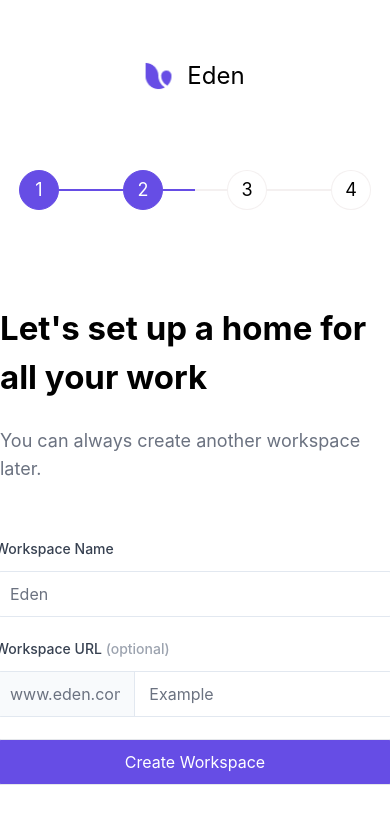
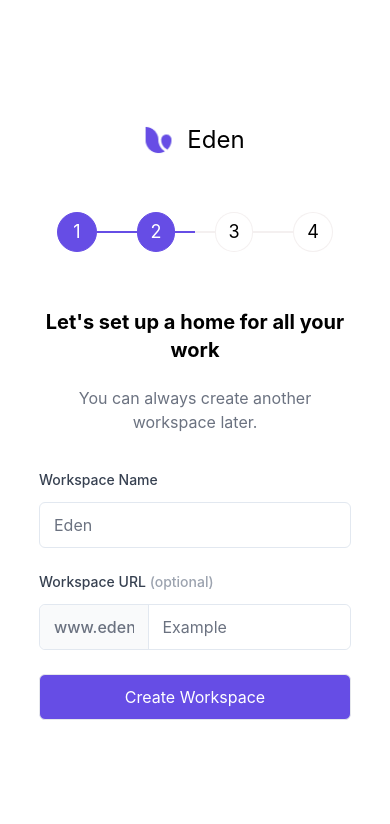
Before and after one commit to CDiala/user-onboarding-flow, a React (Create React App) app: page / in a window 390 px wide. Both pictures are taken after typing "Sample", "Sample" into the empty fields and a click on the button "Create Workspace". Shown: the top 824 px of the page. Built offline with nearby package versions, Linux system fonts and the light colour scheme.

Commit message:
Implemented responsiveness on the form

```diff
--- a/src/App.js
+++ b/src/App.js
@@ -3,7 +3,7 @@ import EnrolmentForm from "./components/widget/EnrolmentForm";
 
 function App() {
   return (
-    <div className="App h-screen">
+    <div className="h-screen">
       <EnrolmentForm />
     </div>
   );
--- a/src/components/shared/Button.js
+++ b/src/components/shared/Button.js
@@ -2,7 +2,7 @@ const Button = ({ text, onClick }) => {
   return (
     <button
       onClick={onClick}
-      className="py-2.5 w-100 border rounded-md bg-active text-white xs:text-xs md:text-base text-base"
+      className="py-2.5 w-4/5 md:w-100 border rounded-md bg-active text-white md:text-lg"
     >
       {text}
     </button>
--- a/src/components/shared/Card.js
+++ b/src/components/shared/Card.js
@@ -1,9 +1,25 @@
-const Card = ({ img, text }) => {
+const Card = ({ img, text, id }) => {
+  const clearClass = (parentId, childId) => {
+    let childList = document.getElementById(parentId).children;
+    for (let child of childList) {
+      child.classList.remove("border-active");
+    }
+    document.getElementById(childId).classList.add("border-active");
+  };
+
   return (
-    <div className="flex flex-col w-46 h-46 p-6 rounded ">
+    <div
+      id={id}
+      onClick={(e) => {
+        clearClass("inputContainer", e.target.id || e.target.parentElement.id);
+      }}
+      className="flex flex-col w-46 h-46 p-6 border-2 cursor-pointer rounded-md"
+    >
       <img className="w-5 max-w-max mb-7 ml-1" src={img} alt="card icon" />
-      <h3 className="mb-4">{text[0]}</h3>
-      <p className="text-gray-500 xs:text-xs md:text-sm text-base">{text[1]}</p>
+      <div className="text-xsm">
+        <h3 className="mb-4 md:text-base">{text[0]}</h3>
+        <p className="text-gray-500">{text[1]}</p>
+      </div>
     </div>
   );
 };
--- a/src/components/shared/Input.js
+++ b/src/components/shared/Input.js
@@ -6,9 +6,10 @@ const Input = ({
   isOptional,
   onChange,
   value,
+  type,
 }) => {
   return (
-    <div className="w-100 col-span-3 sm:col-span-2 text-sm md:text-base text-lg mb-[22px]">
+    <div className="w-full text-sm text-base md:text-lg">
       <label htmlFor={title} className="block font-medium text-gray-700 mb-3">
         {title}{" "}
         {isOptional && <span className="text-gray-400">{"(optional)"}</span>}
@@ -16,27 +17,26 @@ const Input = ({
       <div
         className={`${
           readOnly ? "border" : "border-0"
-        }  m-auto flex rounded-md border-slate-200 focus:ring-indigo-500 focus:border-indigo-500`}
+        } flex rounded-md border-slate-200`}
       >
         {readOnly && (
           <input
-            type="text"
+            type={type}
             disabled={readOnly}
-            className="inline-flex items-center rounded-l-md border-0 border-r border-slate-200 bg-gray-50 text-gray-500 py-2.5 px-3.5 w-7/20 focus:outline-none focus:outline-none focus:border-sky-500 focus:ring-1 focus:ring-sky-500
-      disabled:bg-slate-50 disabled:text-slate-500 disabled:border-slate-200 disabled:shadow-none
-      invalid:border-pink-500 invalid:text-pink-600"
+            className="inline-flex items-center rounded-l-md border-0 border-r border-slate-200 bg-gray-50 font-medium py-2.5 px-3.5 w-7/20"
             placeholder={optionalPlaceholder}
           />
         )}
         <input
           required
-          type="text"
+          type={type}
           name={title}
           id={title}
           className={`${
-            readOnly ? "w-13/20 border-0" : "w-full border"
-          } py-2.5 px-3.5
-          rounded-md border-slate-200 focus:ring-indigo-500 focus:border-indigo-500`}
+            readOnly
+              ? "w-13/20 rounded-l-none border-0 focus:leading-5.5"
+              : "w-full border"
+          } py-2.5 px-3.5 rounded-md border-slate-200 focus:ring-active focus:border focus:border-active`}
           placeholder={placeholder}
           onChange={onChange}
           value={value}
--- a/src/components/shared/Logo.js
+++ b/src/components/shared/Logo.js
@@ -2,7 +2,7 @@ import eden from "../../assets/eden.png";
 
 const AppLogo = () => {
   return (
-    <header className="flex items-center justify-center gap-x-3.5 w-full mb-19.5">
+    <header className="flex items-center justify-center gap-x-3.5 w-full mb-14 md:mb-19.5">
       <img src={eden} alt="company logo" />
       <h1 className="text-2xl ">Eden</h1>
     </header>
--- a/src/components/shared/Stepper.js
+++ b/src/components/shared/Stepper.js
@@ -2,7 +2,9 @@
 const Line = ({ isActive }) => {
   return (
     <div
-      className={`border ${isActive ? "border-active" : "border-inactive"} w-8`}
+      className={`border ${
+        isActive ? "border-active" : "border-inactive"
+      } w-5 md:w-8`}
     ></div>
   );
 };
@@ -15,7 +17,7 @@ const Circle = ({ isActive, step }) => {
         isActive ? "text-white" : "text-black"
       } rounded-full border ${isActive ? "border-active" : "border-inactive"} ${
         isActive ? "bg-active" : "bg-white"
-      } flex items-center justify-center cursor-pointer xs:text-xs md:text-base text-lg h-full w-10 transition-all `}
+      } flex items-center justify-center cursor-pointer text-lg h-full w-10 transition-all `}
     >
       {step}
     </div>
@@ -23,12 +25,12 @@ const Circle = ({ isActive, step }) => {
 };
 
 // stepper unit
-export const Stepper = ({ isActive, step, length }) => {
+export const Stepper = ({ isActive, step, length, onClick }) => {
   return (
     <div
       className={`flex ${
         length === step ? "justify-start" : "justify-end"
-      } items-center h-10 w-26`}
+      } items-center h-10 w-19.5 md:w-26`}
     >
       {step > 1 && <Line isActive={isActive} />}
       <Circle isActive={isActive} step={step} />
--- a/src/components/widget/EnrolmentForm.js
+++ b/src/components/widget/EnrolmentForm.js
@@ -1,4 +1,4 @@
-import { useEffect, useState } from "react";
+import { useState } from "react";
 import Button from "../shared/Button";
 import Card from "../shared/Card";
 import Input from "../shared/Input";
@@ -23,29 +23,30 @@ const EnrolmentForm = () => {
     setObjEnrolment({ ...objEnrolment, [property]: value });
   };
 
-  useEffect(() => {
-    console.log(objEnrolment);
-  }, [objEnrolment]);
-
   return (
     <div className="max-w-131 flex flex-col justify-center items-center m-auto h-full">
       <Logo />
 
       <StepperControl count={count} />
+
       {count === enrolmentInfoArray.length - 1 && (
-        <img src={success} alt="success logo" />
+        <img className="mb-12" src={success} alt="success icon" />
       )}
 
-      <h2 className="mb-6 text-3xl font-bold">
-        {count === enrolmentInfoArray.length - 1
-          ? dataOne.title.replace("name", objEnrolment["Display Name"])
-          : dataOne.title}
-      </h2>
-
-      <p className="mb-14 text-gray-500 text-lg">{dataOne.note}</p>
+      <div className="w-4/5 md:w-full mb-9 md:mb-14 text-center">
+        <h2 className="mb-[22px] text-xl md:text-3xl font-bold ">
+          {count === enrolmentInfoArray.length - 1
+            ? dataOne.title.replace("name", objEnrolment["Display Name"])
+            : dataOne.title}
+        </h2>
+        <p className="text-gray-500 text-small md:text-lg">{dataOne.note}</p>
+      </div>
 
       <div
-        className={`flex ${count !== 2 ? "flex-col" : "flex-row"} items-center`}
+        id="inputContainer"
+        className={`w-4/5 md:w-100 flex flex-col ${
+          count !== 2 ? "gap-y-6" : "md:flex-row gap-y-6 md:gap-x-8"
+        } items-center mb-6`}
       >
         {dataOne.control === "card" &&
           dataOne.info.map((info, index) => {
@@ -53,6 +54,7 @@ const EnrolmentForm = () => {
               <Card
                 key={index}
                 img={eden}
+                id={index}
                 text={[info.label, info.placeholder]}
               />
             );
@@ -71,6 +73,7 @@ const EnrolmentForm = () => {
                   isOptional={info.isOptional}
                   onChange={(e) => textChanged(e)}
                   value={objEnrolment[info.label]}
+                  type={info.type}
                 />
               )
             );
--- a/src/components/widget/StepperControl.js
+++ b/src/components/widget/StepperControl.js
@@ -3,7 +3,7 @@ import { stepCount } from "../../data/stepperCount";
 
 const StepperControl = ({ count }) => {
   return (
-    <div className="flex justify-center max-w-88.5 mb-23.5">
+    <div className="flex justify-center max-w-88 mb-14 md:mb-23.5">
       {stepCount.map((step) => {
         return (
           <Stepper
@@ -11,6 +11,7 @@ const StepperControl = ({ count }) => {
             isActive={step <= count + 1}
             step={step}
             length={stepCount.length}
+            // onClick
           />
         );
       })}
--- a/src/data/enrolmentFormData.js
+++ b/src/data/enrolmentFormData.js
@@ -9,11 +9,13 @@ export const enrolmentInfoArray = [
         label: "Full Name",
         placeholder: "Steve Jobs",
         value: "",
+        type: "text",
       },
       {
         label: "Display Name",
         placeholder: "Steve",
         value: "",
+        type: "text",
       },
     ],
     control: "input",
@@ -27,6 +29,7 @@ export const enrolmentInfoArray = [
         label: "Workspace Name",
         placeholder: "Eden",
         value: "",
+        type: "text",
       },
       {
         label: "Workspace URL",
@@ -34,6 +37,7 @@ export const enrolmentInfoArray = [
         optionalPlaceholder: "www.eden.com/",
         placeholder: "Example",
         value: "",
+        type: "email",
       },
     ],
     control: "input",
--- a/tailwind.config.js
+++ b/tailwind.config.js
@@ -5,8 +5,10 @@ module.exports = {
       spacing: {
         "7/20": "35%",
         "13/20": "65%",
+        "7/10": "70%",
         "22px": "22px",
         19.5: "78px",
+        22: "88px",
         23.5: "94px",
         26: "104px",
         46: "184px",
@@ -17,16 +19,22 @@ module.exports = {
         inactive: "#e9e1e182",
       },
       maxWidth: {
-        88.5: "354px",
-        131: "524px",
+        100: "400px",
+        88: "352px",
+        131: "32.9375rem",
       },
       fontSize: {
-        "3xl": [
-          "33px",
-          {
-            // letterSpacing: '-0.01em',
-          },
-        ],
+        "3xl": ["33px"],
+        xsm: ["1rem", "1.09375rem"],
+        xs: ["1rem", "1.25rem"],
+        small: "1rem",
+        big: "2.125rem",
+      },
+      margin: {
+        "22px": "22px",
+      },
+      lineHeight: {
+        5.5: "1.375rem",
       },
     },
   },
```
